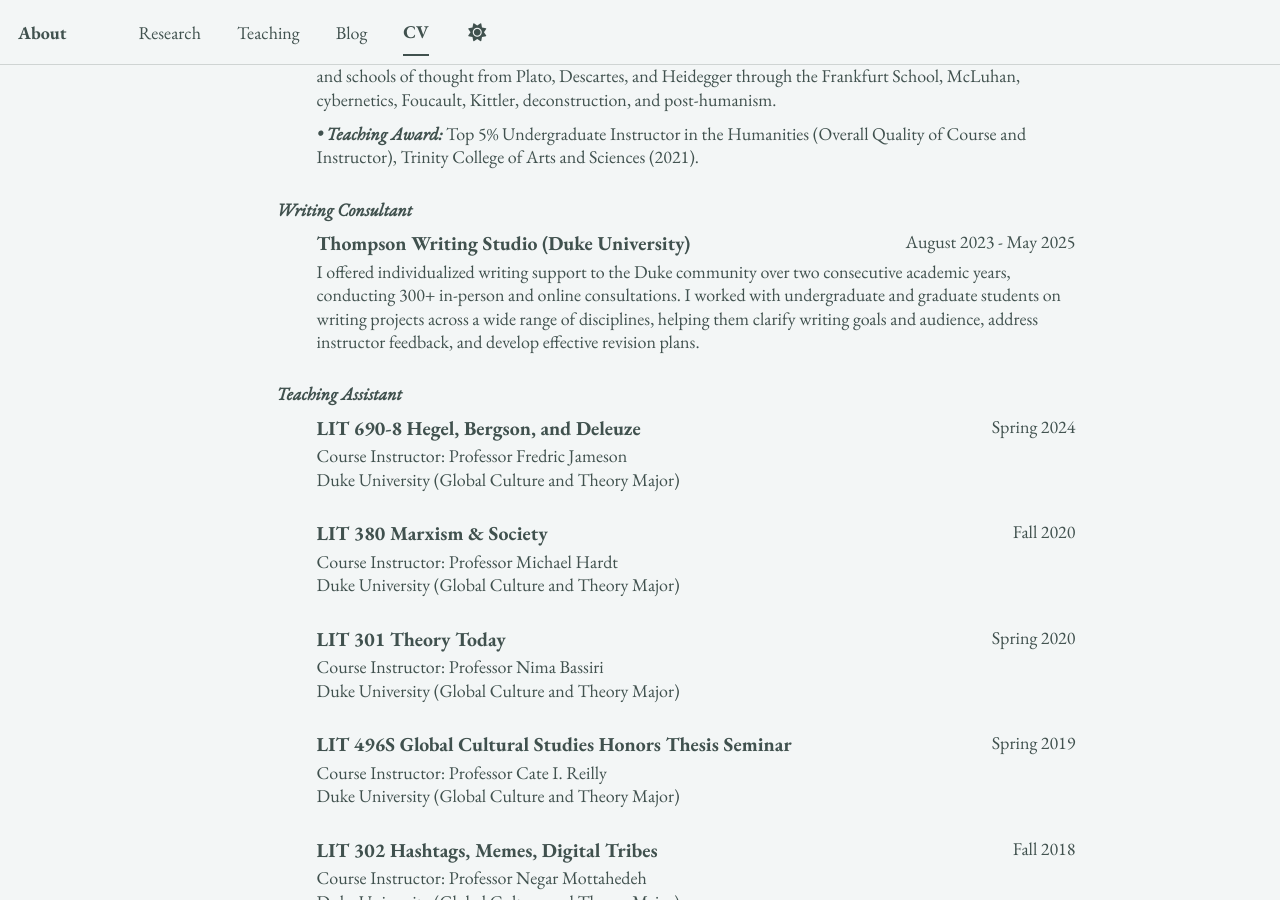
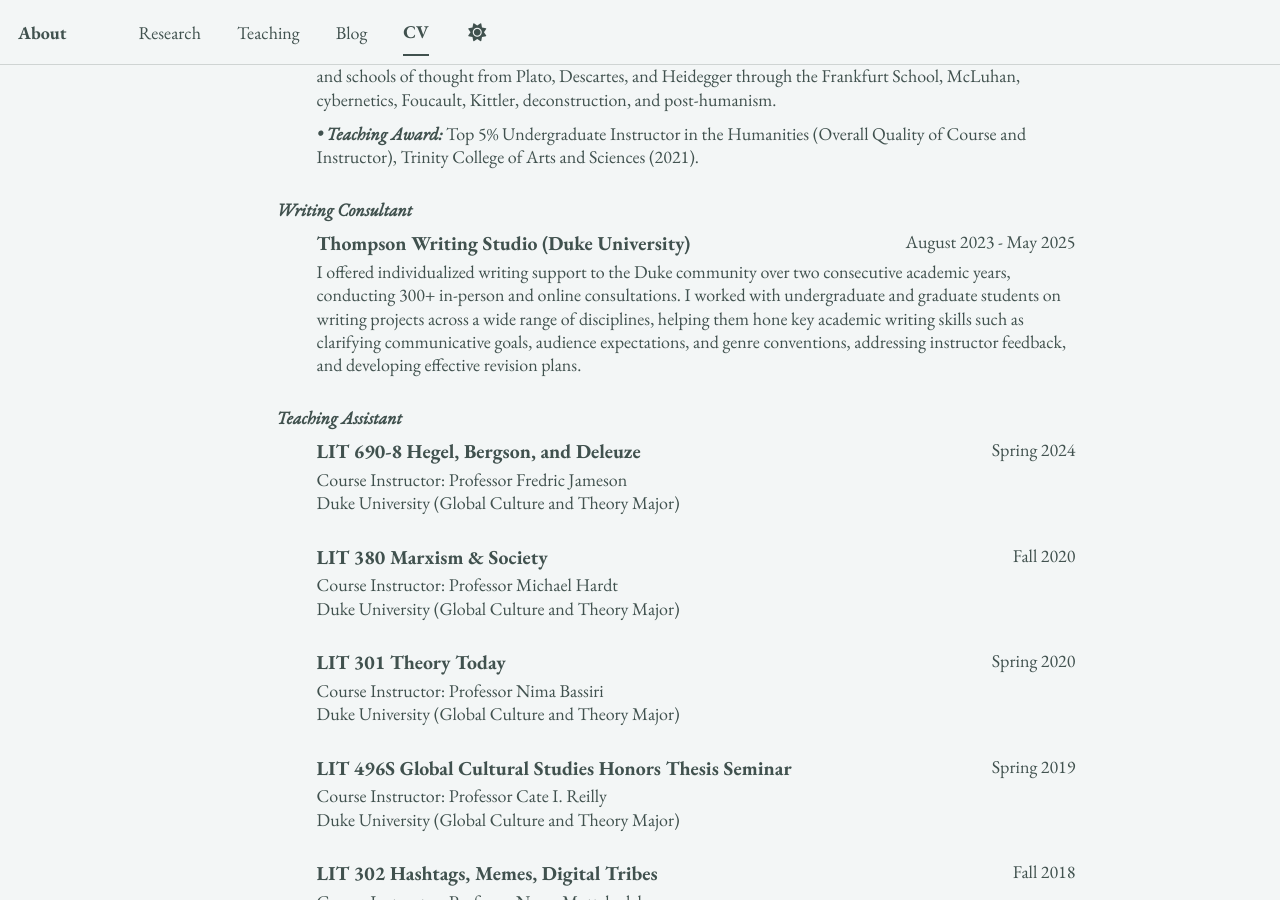
Before and after one commit to epujol90/epujol90.github.io, a Jekyll site: the page built from _pages/cv-json.md, in a window 1280 px wide and 900 px high, scrolled down 5956 px. Built offline with Jekyll 4.4.1, drawn with Linux system fonts in a browser that asks for light colours; a script bundle is joined from its source files by our own code; library files that are not in the unit come from our copies.

Commit message:
Update cv.json

```diff
--- a/_data/cv.json
+++ b/_data/cv.json
@@ -349,7 +349,7 @@
       "institution": "",
       "date": "August 2023 - May 2025",
       "role": "",
-      "description": "I offered individualized writing support to the Duke community over two consecutive academic years, conducting 300+ in-person and online consultations. I worked with undergraduate and graduate students on writing projects across a wide range of disciplines, helping them clarify writing goals and audience, address instructor feedback, and develop effective revision plans.",
+      "description": "I offered individualized writing support to the Duke community over two consecutive academic years, conducting 300+ in-person and online consultations. I worked with undergraduate and graduate students on writing projects across a wide range of disciplines, helping them hone key academic writing skills such as clarifying communicative goals, audience expectations, and genre conventions, addressing instructor feedback, and developing effective revision plans.",
       "category": "Writing Consultant"
     },
     {
```
